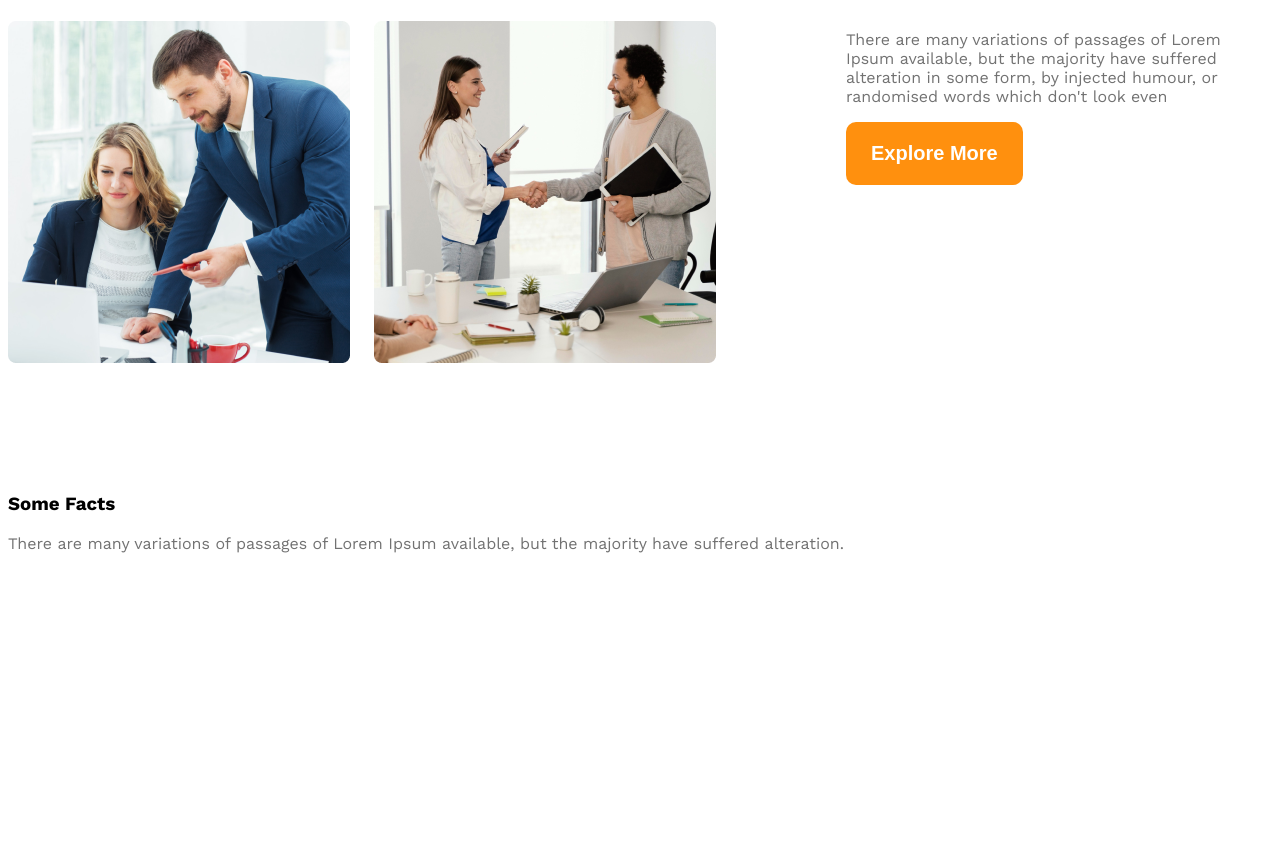
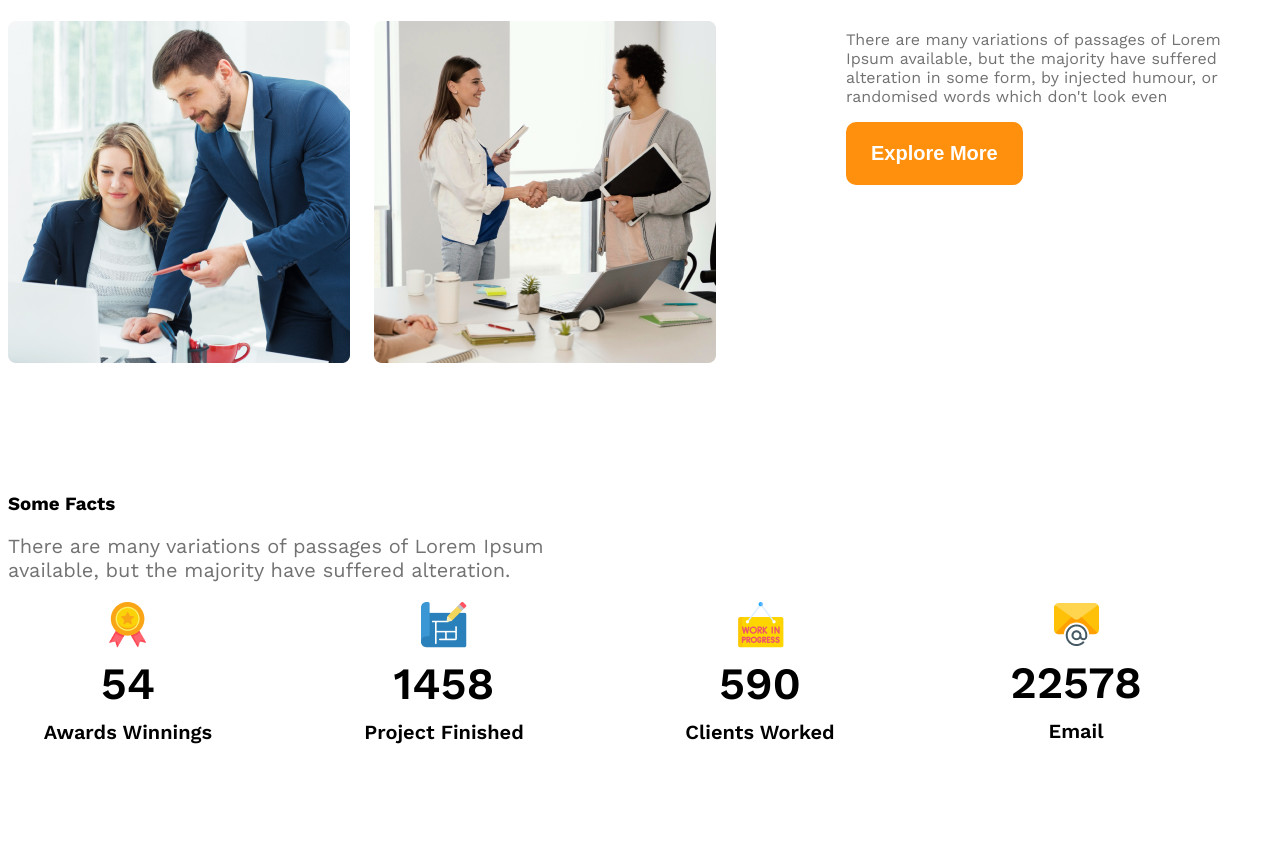
Before and after one commit to dituroy121/g3-architect-website, a plain HTML site: page index.html in a window 1280 px wide. Shown: the part 1540-2385 px from the top of the page. Before the commit the page ends 2274 px from the top, so only its background shows below. Drawn offline with nearby package versions, Linux system fonts and the light colour scheme.

Commit message:
fact add

```diff
--- a/index.html
+++ b/index.html
@@ -47,27 +47,29 @@
         </section>
         <section>
             <h3 class="section-title">Some Facts</h3>
-            <p class="text-light-gray">There are many variations of passages of Lorem Ipsum available, but the majority have suffered alteration.</p>
-            <div class="facts-container">
-                <div class="fact">
-                    <img src="" alt="" class="fact-icon">
-                    <h4 class="fact-number"></h4>
-                    <h5 class="fact-name"></h5>
+            <p class="text-light-gray fact-discription">There are many variations of passages of Lorem Ipsum available, but the majority have suffered alteration.</p>
+            <div class="facts-container display-flex">
+                <div>
+                    <div class="fact-card ">
+                        <img src="images/icons/ribon.png" alt="" class="fact-icon">
+                        <h4 class="fact-number">54</h4>
+                        <h5 class="fact-name">Awards Winnings</h5>
+                    </div>
                 </div>
-                <div class="fact">
-                    <img src="" alt="" class="fact-icon">
-                    <h4 class="fact-number"></h4>
-                    <h5 class="fact-name"></h5>
+                <div class="fact-card">
+                    <img src="images/icons/projects.png" alt="" class="fact-icon">
+                    <h4 class="fact-number">1458</h4>
+                    <h5 class="fact-name">Project Finished</h5>
                 </div>
-                <div class="fact">
-                    <img src="" alt="" class="fact-icon">
-                    <h4 class="fact-number"></h4>
-                    <h5 class="fact-name"></h5>
+                <div class="fact-card">
+                    <img src="images/icons/customers.png" alt="" class="fact-icon">
+                    <h4 class="fact-number">590</h4>
+                    <h5 class="fact-name">Clients Worked</h5>
                 </div>
-                <div class="fact">
-                    <img src="" alt="" class="fact-icon">
-                    <h4 class="fact-number"></h4>
-                    <h5 class="fact-name"></h5>
+                <div class="fact-card">
+                    <img src="images/icons/email.png" alt="" class="fact-icon">
+                    <h4 class="fact-number">22578</h4>
+                    <h5 class="fact-name">Email</h5>
                 </div>
             </div>
         </section>
--- a/styles/architects.css
+++ b/styles/architects.css
@@ -135,3 +135,38 @@ main > section{
 .text-primary{
     color: #FF900E;
 }
+
+/* Some facts related style */
+.fact-card{
+    border: 1px solid #FF900E;
+    width: 240px;
+    height: 240px;
+    border: 8px;
+    align-items: center;
+    justify-content: center;
+}
+
+.facts-container{
+    display: grid;
+    grid-template-columns: repeat(4, 1fr);
+    text-align: center;
+}
+
+.fact-number{
+    font-size: 2.8rem;
+    font-weight: 600;
+    margin-top: 5px;
+    margin-bottom: 10px;
+}
+
+.fact-name{
+    font-size: 1.25rem;
+    font-weight: 600;
+    margin-top: 10px;
+}
+
+.fact-discription{
+    max-width: 540px;
+    margin-top: 10px;
+    font-size: 1.25rem;
+}
```
